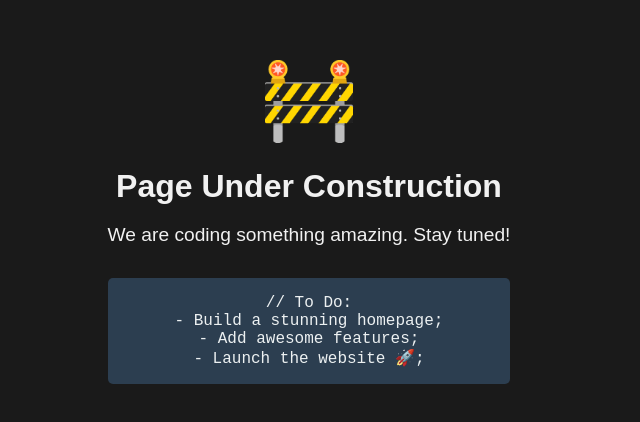
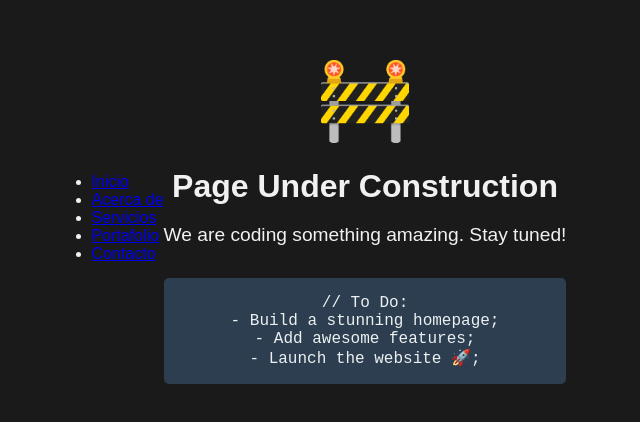
Before and after one commit to Amanza17/Amanza17.github.io, a plain HTML site: page index.html in a window 1280 px wide. Shown: the part 182-604 px from the top of the page, without its empty margins (331-971 px from the left). Drawn offline with Linux system fonts and the light colour scheme.

Commit message:
Update index.html

```diff
--- a/index.html
+++ b/index.html
@@ -1,5 +1,16 @@
 <!DOCTYPE html>
 <html lang="en">
+    <header>
+    <nav>
+        <ul>
+            <li><a href="#">Inicio</a></li>
+            <li><a href="#">Acerca de</a></li>
+            <li><a href="#">Servicios</a></li>
+            <li><a href="#">Portafolio</a></li>
+            <li><a href="#">Contacto</a></li>
+        </ul>
+    </nav>
+</header>
 <head>
     <meta charset="UTF-8">
     <meta name="viewport" content="width=device-width, initial-scale=1.0">
```
